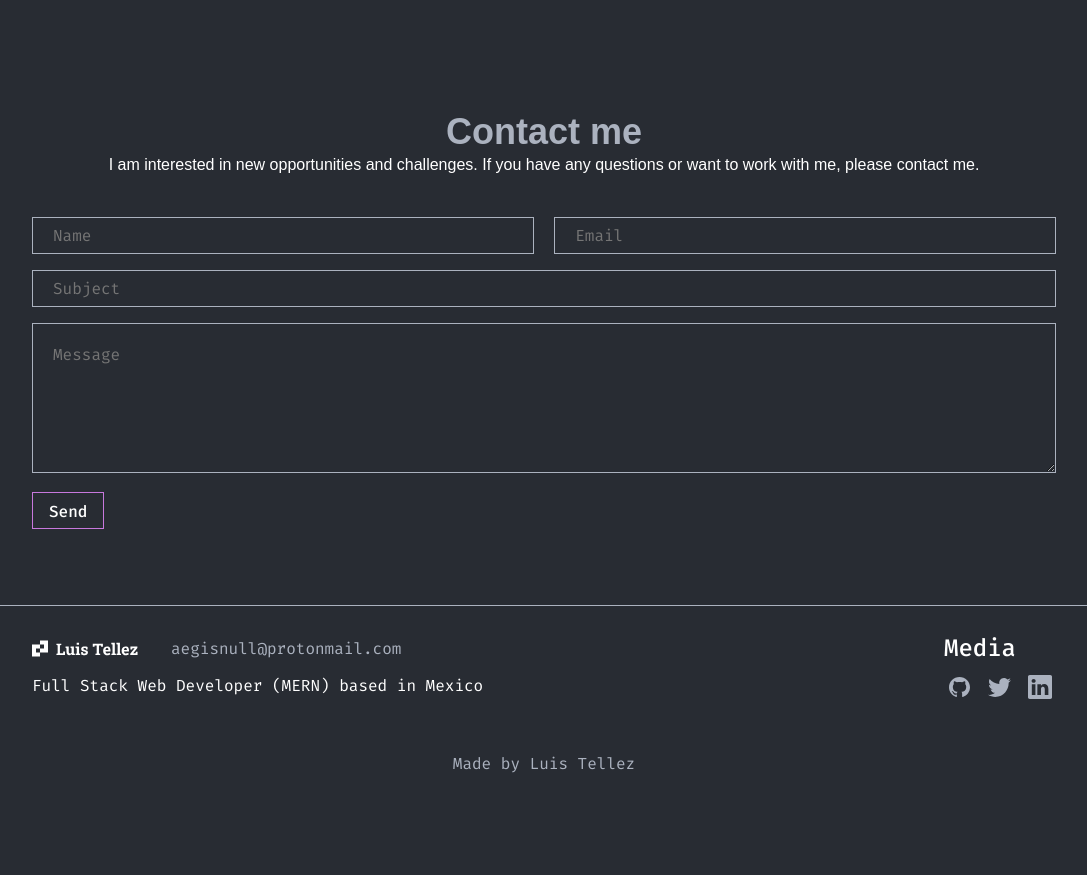
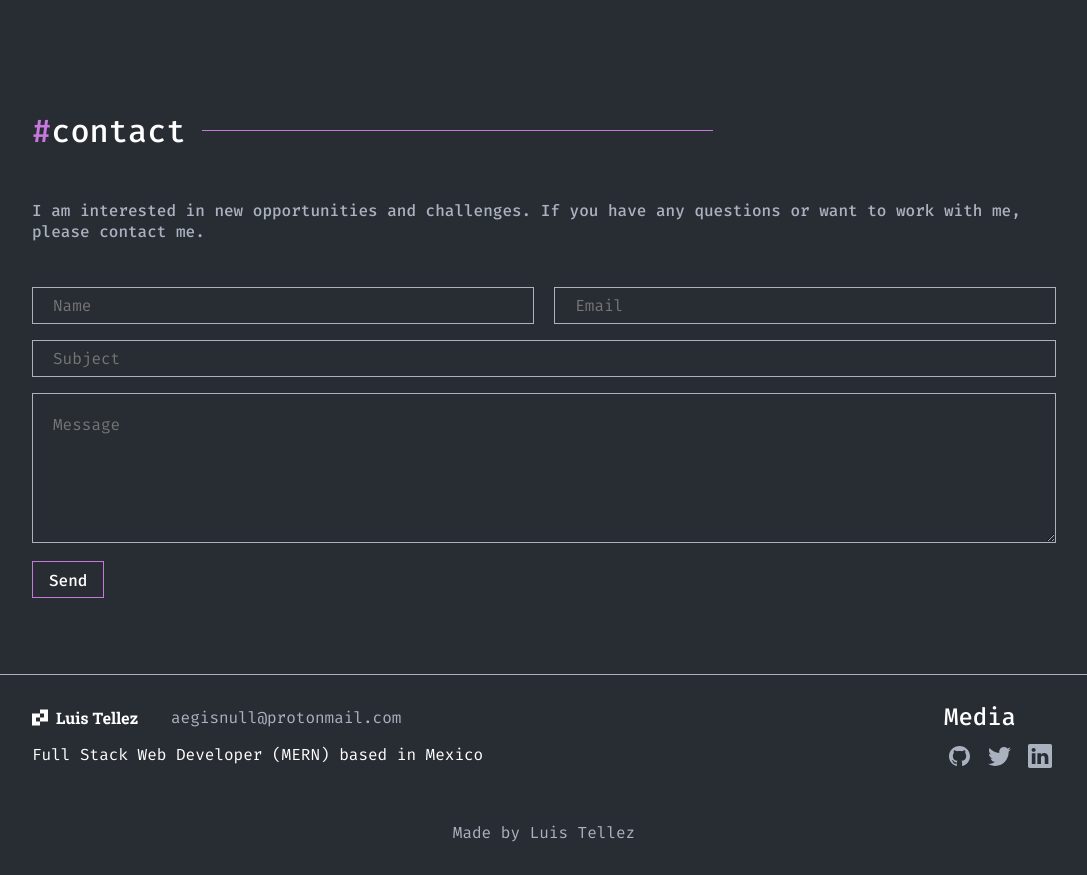
Before and after one commit to aegisnull/luistellez, a React (Create React App) app: page / in a window 1280 px wide. Shown: the part 1963-2838 px from the top of the page, without its empty margins (96-1183 px from the left). Before the commit the page ends 2769 px from the top, so only its background shows below. Built offline with nearby package versions, Linux system fonts and the light colour scheme.

Commit message:
feat: add styling to Contact component

```diff
--- a/src/components/Contact/Contact.js
+++ b/src/components/Contact/Contact.js
@@ -24,8 +24,12 @@ function Contact() {
 
   return (
     <section className='section contact-page' id='contact'>
-      <div className='contact'>
-        <h1 className='contact__title'>Contact me</h1>
+      <div className='projects__container'>
+        <div className='projects__title'>
+          <h2 className='title'>contact</h2>
+          <div className='projects__line' />
+        </div>
+      </div>
       <p className='contact__paragraph'>
         I am interested in new opportunities and challenges. If you have any questions or want to
         work with me, please contact me.
@@ -51,7 +55,6 @@ function Contact() {
           </ul>
         </form>
       </div>
-      </div>
     </section>
   );
 }
--- a/src/components/Contact/Contact.scss
+++ b/src/components/Contact/Contact.scss
@@ -1,30 +1,16 @@
 .contact {
-  color: white;
-  font-family: 'Coolvetica', sans-serif;
-  margin: auto;
-  display: flex;
-  flex-direction: column;
-  align-items: center;
-  justify-content: center;
-
-  &__title {
-    font-size: 36px;
-    font-weight: 700;
-    line-height: 43.2px;
+  &__paragraph {
+    font-family: 'Fira Code', monospace;
+    font-weight: 500;
+    font-size: 16px;
+    line-height: 21px;
     color: var(--gray-color);
-    text-align: center;
-  }
-
-  &__paragraph {
-    font-size: 16px;
-    font-weight: 400;
-    line-height: 24px;
+    //max-width: 505px;
   }
 }
 
 .contact-form {
-  width: 100%;
-  padding-top: 40px;
+  padding-top: 45px;
   padding-bottom: 60px;
 
   ul {
@@ -54,6 +40,11 @@
     color: #fff;
     padding: 0 20px;
     box-sizing: border-box;
+
+    &:focus {
+      border: 1px solid var(--accent-color);
+      outline: 1px solid var(--accent-color);
+    }
   }
 
   textarea {
@@ -68,6 +59,11 @@
     padding: 20px;
     box-sizing: border-box;
     min-height: 150px;
+
+    &:focus {
+      border: 1px solid var(--accent-color);
+      outline: 1px solid var(--accent-color);
+    }
   }
 
   .contact__button {
```
Lines whose indentation alone changed are shown as unchanged.
